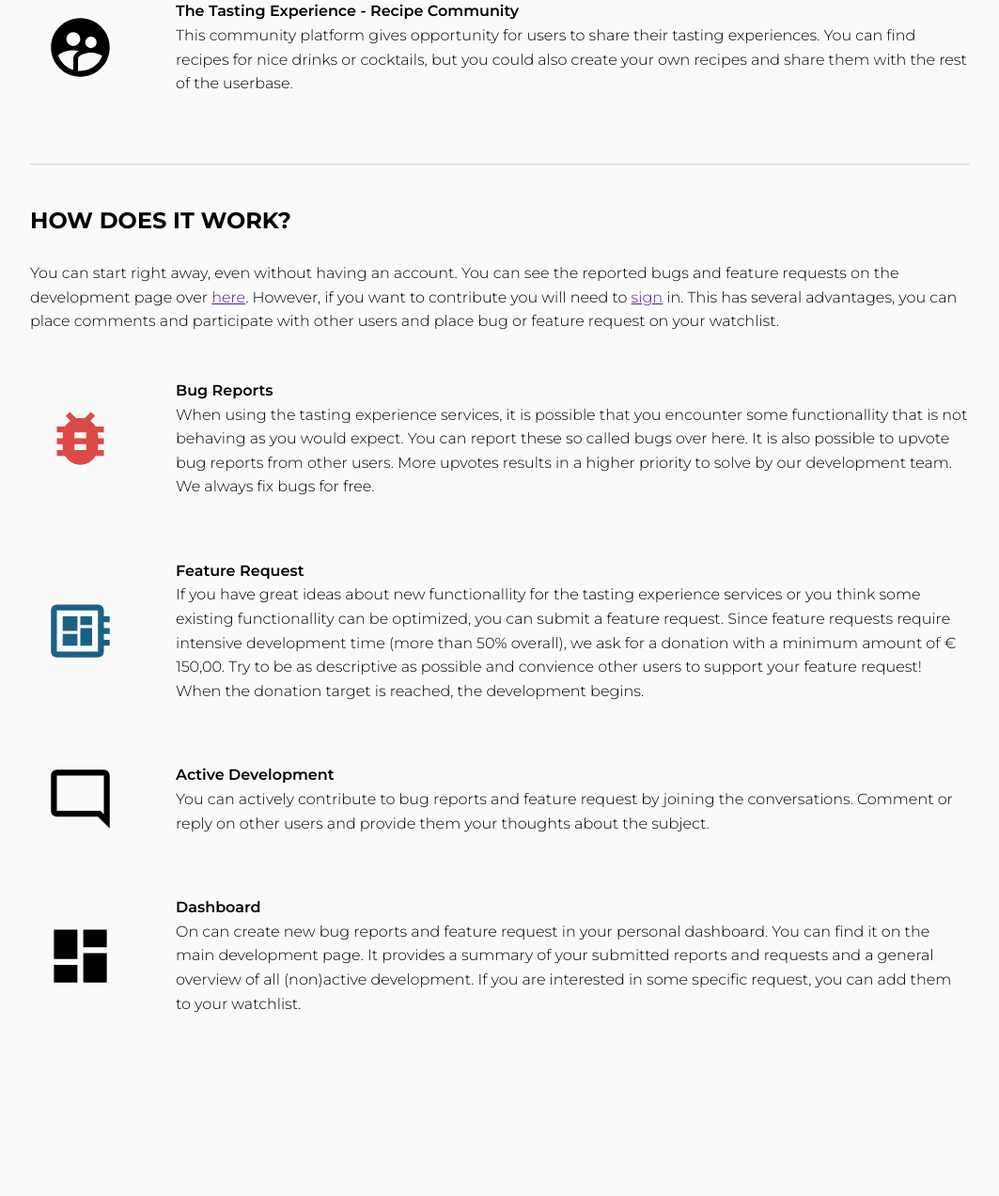
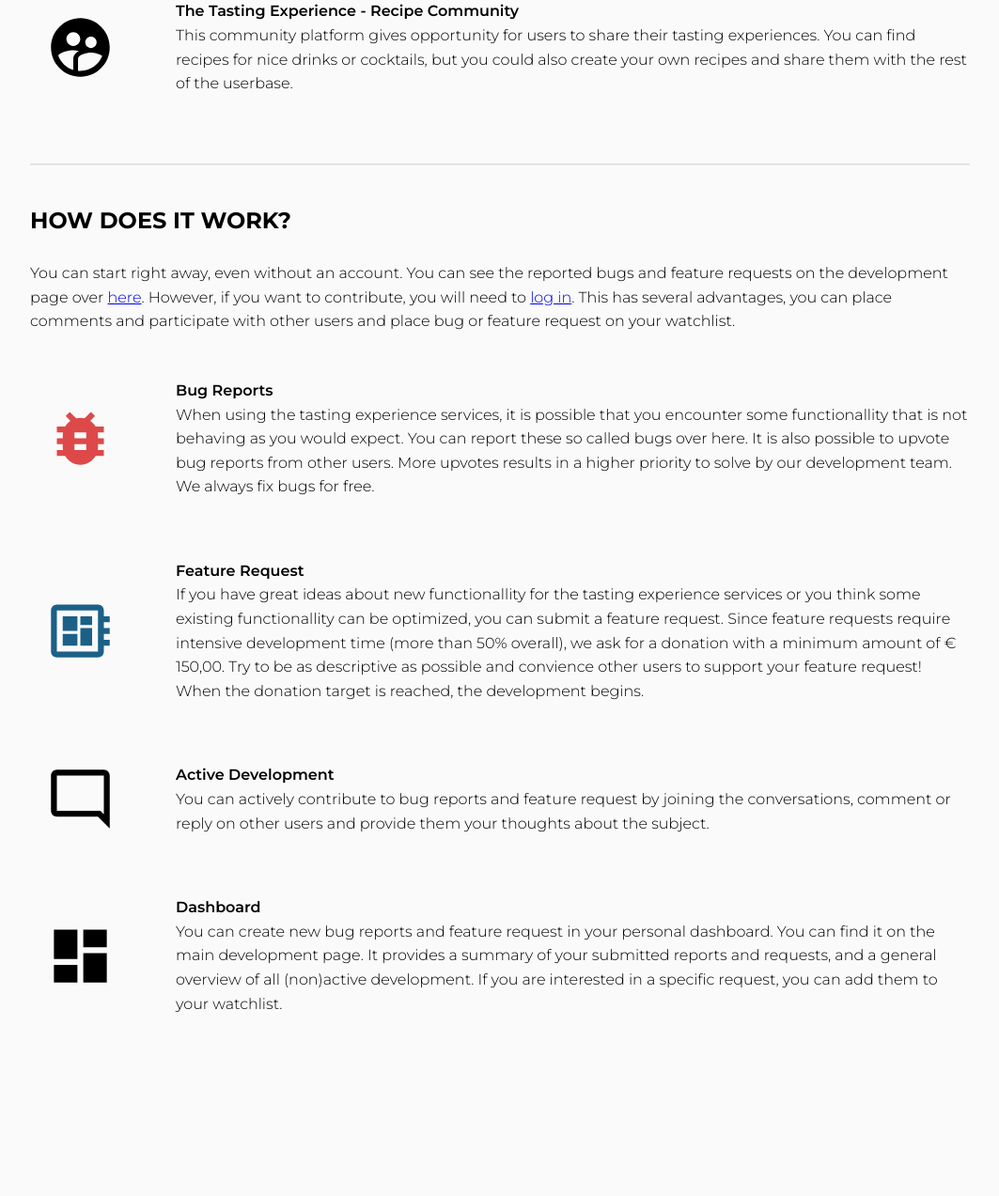
Before and after one commit to Seboeb/ci-4th-milestone, a Django app: page /about in a window 1280 px wide. Shown: the part 864-2137 px from the top of the page at 94% size, without its empty margins (108-1171 px from the left). Run offline with Django 3.2, Linux system fonts and the light colour scheme.

Commit message:
Small fixes, typos

```diff
--- a/templates/about.html
+++ b/templates/about.html
@@ -59,9 +59,10 @@
   <hr>
   <section>
     <h2>How does it work?</h2>
-    <p>You can start right away, even without having an account. You can see the reported bugs and feature requests on
-      the development page over <a href="">here</a>. However, if you want to contribute you will need to <a
-        href="">sign</a> in. This has several advantages, you can place comments and participate with other users and
+    <p>You can start right away, even without an account. You can see the reported bugs and feature requests on
+      the development page over <a href="{% url 'dev_panel' %}">here</a>. However, if you want to contribute, you will
+      need to <a href="{% url 'login' %}">log in</a>. This has several advantages, you can place comments and
+      participate with other users and
       place bug or feature request on your watchlist.</p>
 
     <div class="media-card">
@@ -95,7 +96,7 @@
       </div>
       <div class="info">
         <span class="info-title">Active Development</span>
-        <p>You can actively contribute to bug reports and feature request by joining the conversations. Comment or
+        <p>You can actively contribute to bug reports and feature request by joining the conversations, comment or
           reply on other users and provide them your thoughts about the subject.</p>
       </div>
     </div>
@@ -105,9 +106,9 @@
       </div>
       <div class="info">
         <span class="info-title">Dashboard</span>
-        <p>On can create new bug reports and feature request in your personal dashboard. You can find it on the main
-          development page. It provides a summary of your submitted reports and requests and a general overview of all
-          (non)active development. If you are interested in some specific request, you can add them to your watchlist.
+        <p>You can create new bug reports and feature request in your personal dashboard. You can find it on the main
+          development page. It provides a summary of your submitted reports and requests, and a general overview of all
+          (non)active development. If you are interested in a specific request, you can add them to your watchlist.
         </p>
       </div>
     </div>
```
Also changed, not shown: tickets/templates/ticket_view.html (+5 -3 lines), README.md.
